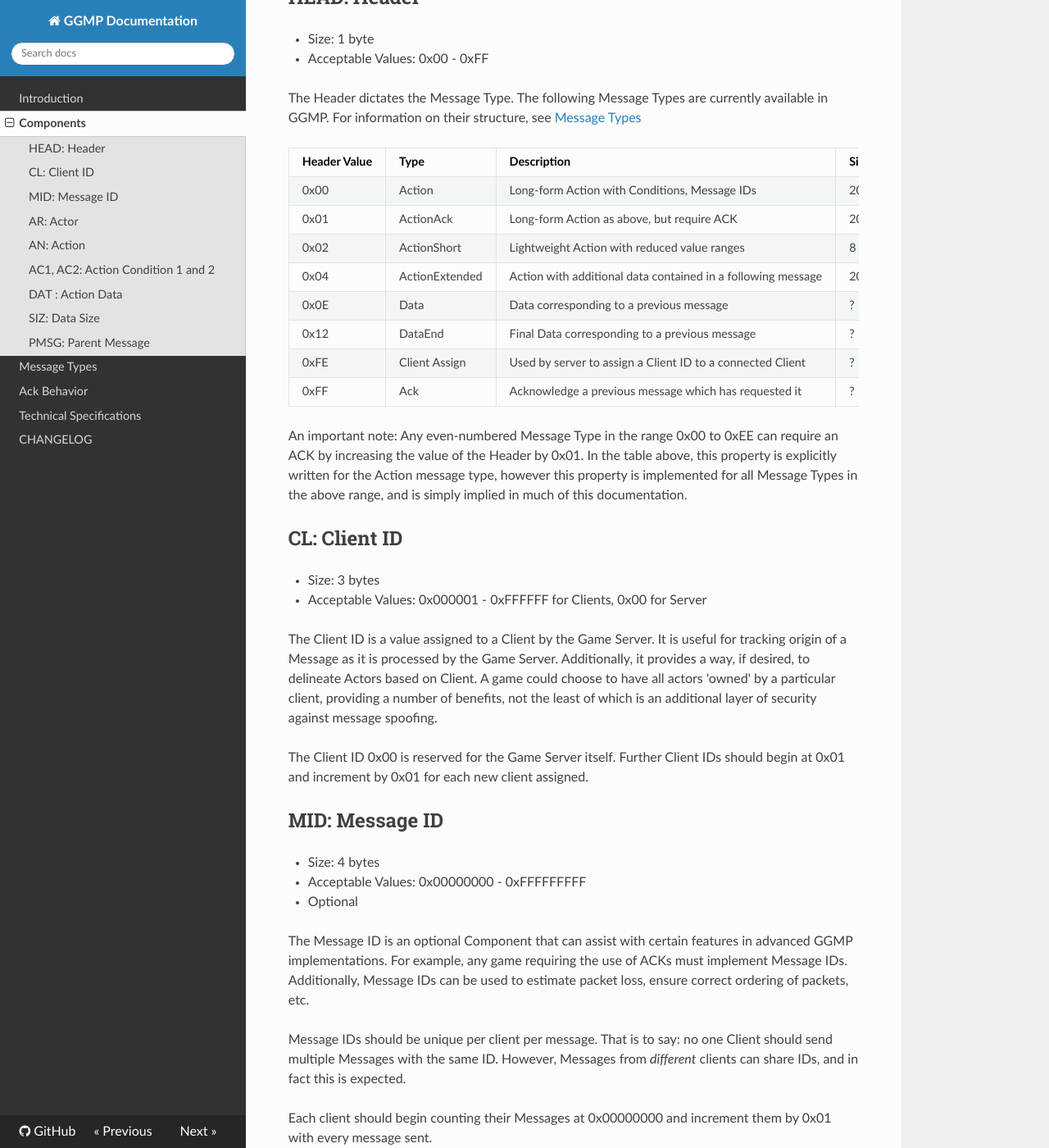
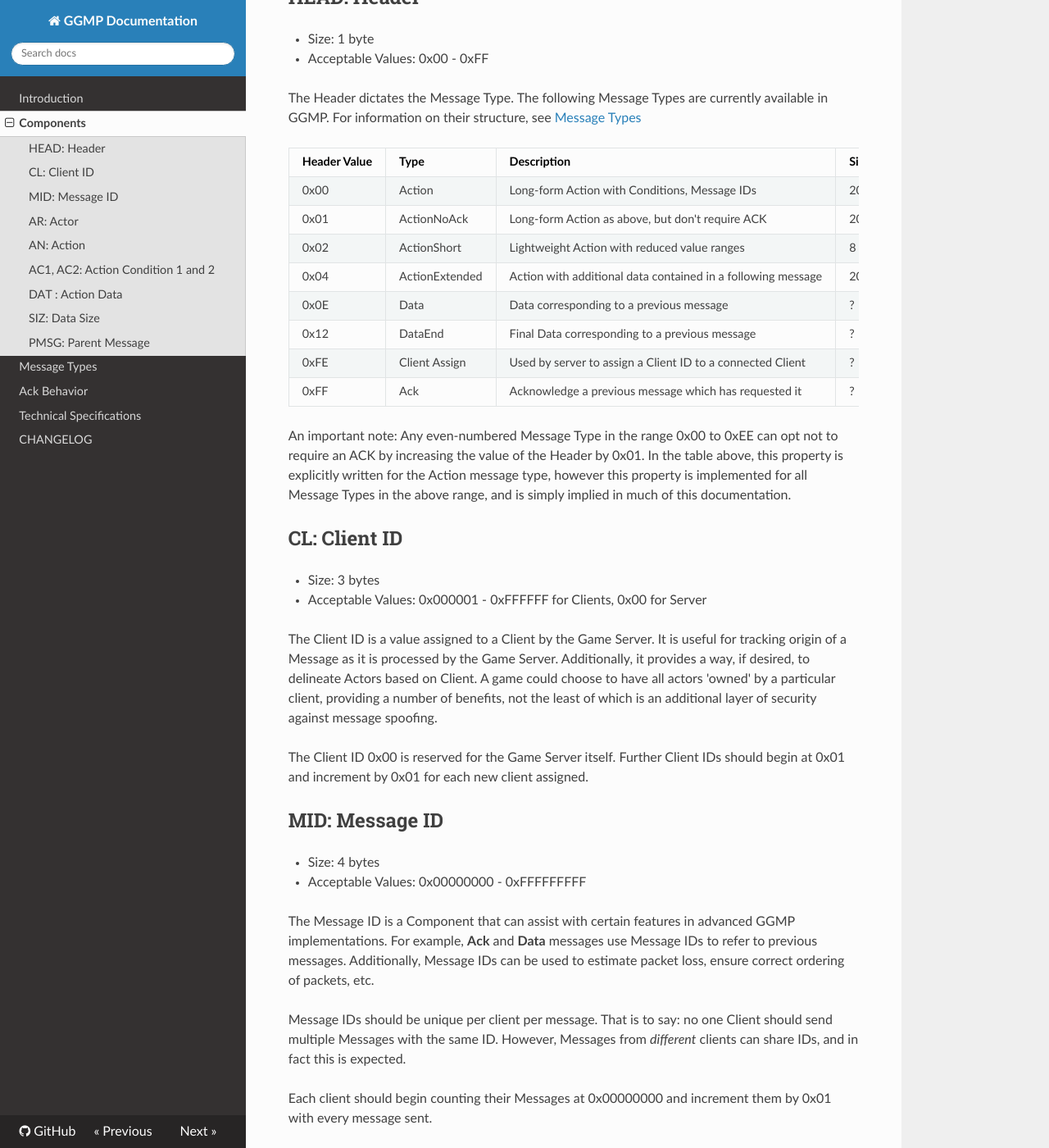
Before and after one commit to ggmpteam/ggmp, an MkDocs documentation site: the page built from docs/components.md, in a window 1280 px wide and 1400 px high, scrolled down 300 px. Shown: the whole window at 82% size. Built offline with MkDocs 1.6.1, drawn with Linux system fonts in a browser that asks for light colours; nearby versions of some CDN libraries; old or Windows-style settings are respelled for this version of MkDocs; some of the changed text lies outside the part shown.

Commit message:
Update to v0.2.0

```diff
--- a/docs/components.md
+++ b/docs/components.md
@@ -15,7 +15,7 @@ their structure, see [Message Types](message-types.md)
 |Header Value|Type|Description|Size (bytes)|
 |---|---|---|---|
 |0x00|Action|Long-form Action with Conditions, Message IDs|20|
-|0x01|ActionAck|Long-form Action as above, but require ACK|20|
+|0x01|ActionNoAck|Long-form Action as above, but don't require ACK|20|
 |0x02|ActionShort|Lightweight Action with reduced value ranges|8|
 |0x04|ActionExtended|Action with additional data contained in a following message|20|
 |0x0E|Data|Data corresponding to a previous message|?|
@@ -23,9 +23,10 @@ their structure, see [Message Types](message-types.md)
 |0xFE|Client Assign|Used by server to assign a Client ID to a connected Client|?|
 |0xFF|Ack|Acknowledge a previous message which has requested it|?|
 
-An important note: Any even-numbered Message Type in the range 0x00 to 0xEE can require an ACK by increasing the value
-of the Header by 0x01. In the table above, this property is explicitly written for the Action message type, however this
-property is implemented for all Message Types in the above range, and is simply implied in much of this documentation.
+An important note: Any even-numbered Message Type in the range 0x00 to 0xEE can opt not to
+require an ACK by increasing the value of the Header by 0x01. In the table above, this property is explicitly written
+for the Action message type, however this property is implemented for all Message Types in the above range, and is
+simply implied in much of this documentation.
 
 ## CL: Client ID
 
@@ -44,19 +45,16 @@ for each new client assigned.
 
 * Size: 4 bytes
 * Acceptable Values: 0x00000000 - 0xFFFFFFFFF
-* Optional
 
-The Message ID is an optional Component that can assist with certain features in advanced GGMP implementations. For
-example, any game requiring the use of ACKs must implement Message IDs. Additionally, Message IDs can be used to estimate
-packet loss, ensure correct ordering of packets, etc.
+The Message ID is a Component that can assist with certain features in advanced GGMP implementations. For
+example, **Ack** and **Data** messages use Message IDs to refer to previous messages.
+Additionally, Message IDs can be used to estimate packet loss, ensure correct ordering of packets, etc.
 
 Message IDs should be unique per client per message. That is to say: no one Client should send multiple Messages with
 the same ID. However, Messages from *different* clients can share IDs, and in fact this is expected.
 
 Each client should begin counting their Messages at 0x00000000 and increment them by 0x01 with every message sent.
 
-If a game does not choose to implement Message IDs, the byte ranges designated for Message IDs should be cleared to
- 0x00000000.
 
 ## AR: Actor
 * Size: 4 bytes
```
Also changed, not shown: docs/CHANGELOG.md (+12 -0 lines), docs/message-types.md (+44 -21 lines).
